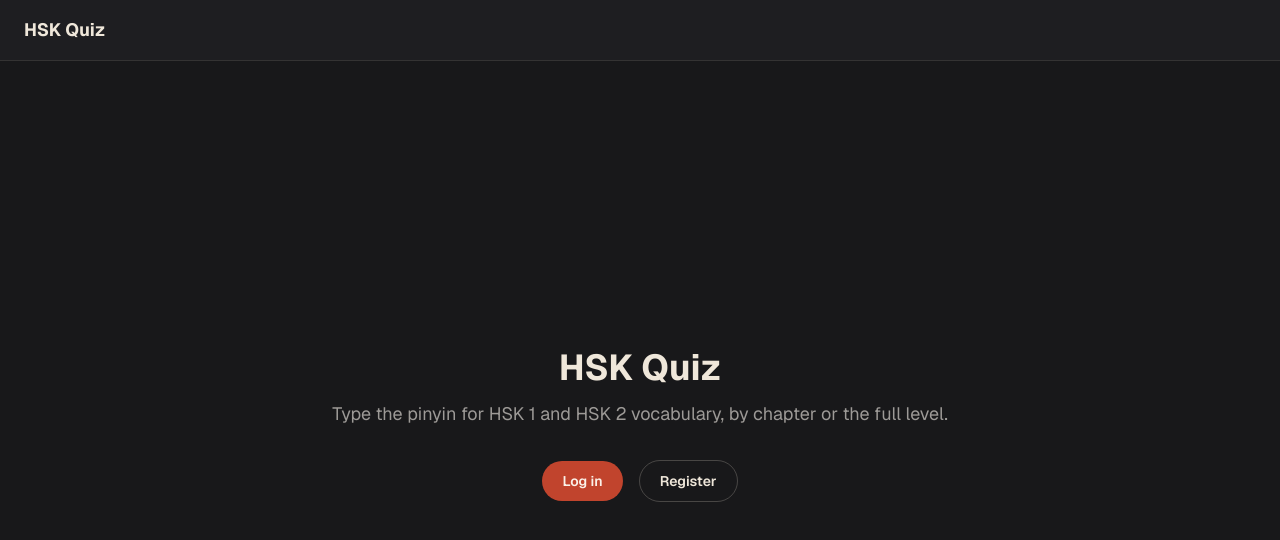
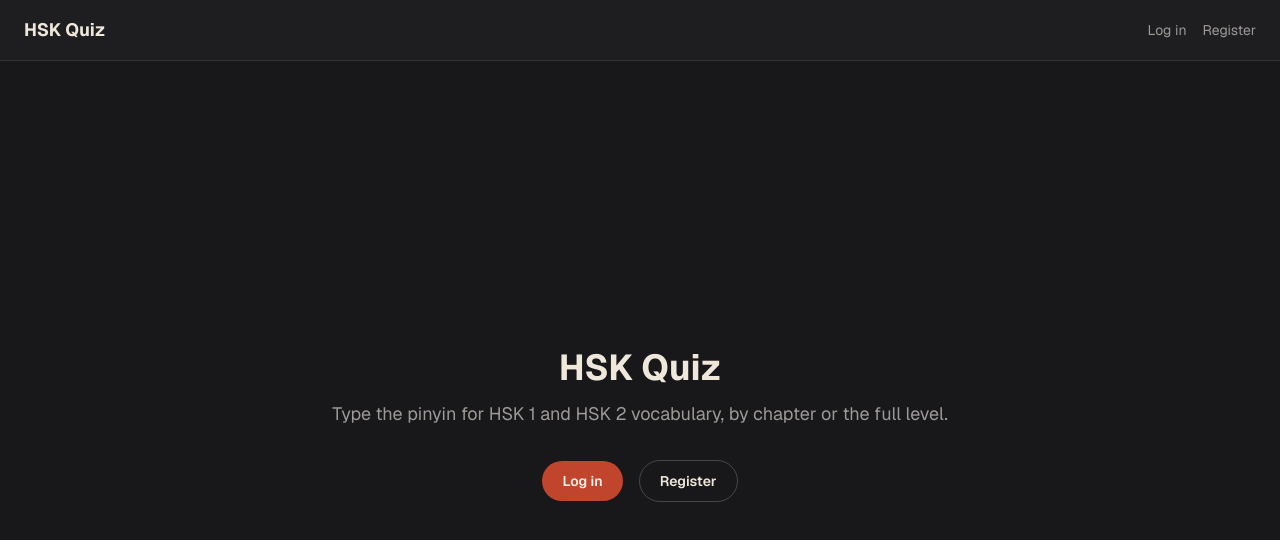
Before and after one commit to Musyonchez/hsk-quiz, a Next.js app: page / in a window 1280 px wide. Shown: the top 540 px of the page. Built offline with nearby package versions, Linux system fonts and the light colour scheme; no server answers.

Commit message:
Add Log in / Register links to the header for logged-out visitors
The header previously showed nothing on the right side when logged
out, leaving Log in/Register only reachable from the landing page's
own CTAs.

```diff
--- a/src/components/AppHeader.tsx
+++ b/src/components/AppHeader.tsx
@@ -26,10 +26,19 @@
           </nav>
         )}
       </div>
-      {user && (
+      {user ? (
         <div className="flex items-center gap-4">
           <UserBadge displayName={user.displayName} />
           <LogoutButton />
+        </div>
+      ) : (
+        <div className="flex items-center gap-4 text-sm">
+          <Link href="/login" className="text-muted-foreground hover:text-foreground">
+            Log in
+          </Link>
+          <Link href="/register" className="text-muted-foreground hover:text-foreground">
+            Register
+          </Link>
         </div>
       )}
     </header>
```
